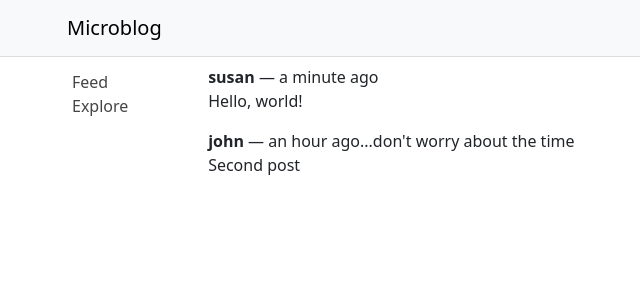
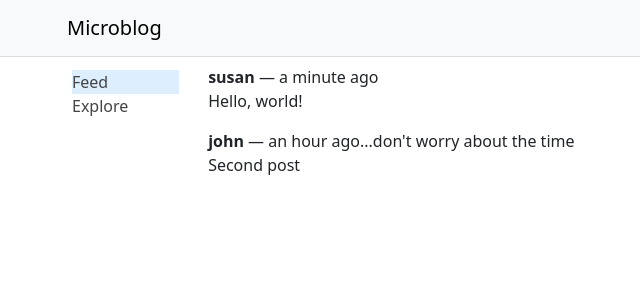
Before and after one commit to guimauveAstorDunc/NoobReactMicroblogLessons, a React (Create React App) app: page / in a window 1280 px wide. Shown: the top 300 px of the page, without its empty margins (15-655 px from the left). Built offline with nearby package versions, Linux system fonts and the light colour scheme.

Commit message:
Proper SPA Usr Experience: Links Now Use NavLink.

```diff
--- a/src/components/Sidebar.js
+++ b/src/components/Sidebar.js
@@ -1,14 +1,22 @@
 import Navbar from 'react-bootstrap/Navbar';
 import Nav from 'react-bootstrap/Nav';
+import { NavLink } from 'react-router-dom';
 
 export default function Sidebar() {
     return (
         <Navbar sticky="top" className="flex-column Sidebar">
             <Nav.Item>
-                <Nav.Link href="/">Feed</Nav.Link>
+                {/* the "end" keyword
+                    indicates that the page is only active
+                    if the URL matches the "to" tag EXACTLY.
+
+                    If the homepage didn't have this,
+                    the homepage would always be considered "active,"
+                    because every page extends from the homepage. */}
+                <Nav.Link as={NavLink} to="/" end>Feed</Nav.Link>
             </Nav.Item>
             <Nav.Item>
-                <Nav.Link href="/explore">Explore</Nav.Link>
+                <Nav.Link as={NavLink} to="/explore">Explore</Nav.Link>
             </Nav.Item>
         </Navbar>
     );
--- a/src/index.css
+++ b/src/index.css
@@ -31,6 +31,10 @@
   color: #444444;
 }
 
+.Sidebar .nav-item .active {
+  background-color: #ddeeff;
+}
+
 .Posts {
   margin-top: 8px;
 }
```
